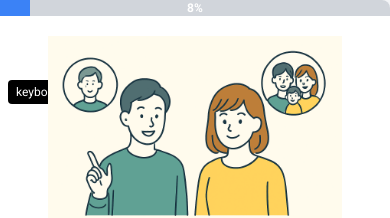
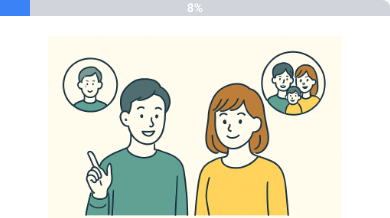
Before and after one commit to HirokiAzuma0420/lifeplansim, a React (Vite) app: page /form in a window 390 px wide. Shown: the top 218 px of the page. Built offline with nearby package versions, Linux system fonts and the light colour scheme; a web font is replaced by a local one.

Commit message:
キーボード表示の時のFloatBox/ProgressBarの固定表示対応Rev4

```diff
--- a/src/pages/FormPage.tsx
+++ b/src/pages/FormPage.tsx
@@ -36,7 +36,7 @@ export default function FormPage() {
         const visualHeight = window.visualViewport.height;
         const layoutHeight = window.innerHeight;
         const delta = layoutHeight - visualHeight;
-        const threshold = 300;
+        const threshold = 150;
 
         if (keyboardTimerRef.current) {
           clearTimeout(keyboardTimerRef.current);
@@ -1341,7 +1341,7 @@ export default function FormPage() {
     function renderFloatingBox(amount: number, shouldShow: boolean, label: string, topClass: string = 'top-[1.5rem]') {
   return (
     <div
-      className={`fixed ${topClass} inset-x-0 z-40 transition-opacity duration-500 ${
+      className={`${isKeyboardOpen ? 'absolute' : 'fixed'} ${topClass} inset-x-0 z-40 transition-opacity duration-500 ${
         shouldShow ? 'opacity-100' : 'opacity-0 pointer-events-none'
       }`}
     >
@@ -1358,10 +1358,9 @@ export default function FormPage() {
 
   return (
     <div className="flex justify-center w-full min-h-screen bg-gray-100">
-      <div className="max-w-md mx-auto bg-white shadow-lg rounded-lg md:max-w-5xl overflow-visible">
+      <div className="max-w-md mx-auto bg-white shadow-lg rounded-lg md:max-w-5xl overflow-visible relative">
         {/* Progress Bar */}
-        {!isKeyboardOpen && (
-          <div className="w-full bg-gray-300 h-4 fixed top-0 left-0 right-0 z-10 rounded-t-lg">
+        <div className={`w-full bg-gray-300 h-4 ${isKeyboardOpen ? 'absolute' : 'fixed'} top-0 left-0 right-0 z-10 rounded-t-lg`}>
             <div
               className="bg-blue-500 h-full transition-all duration-500 ease-out"
               style={{ width: `${progress}%` }}
@@ -1370,16 +1369,13 @@ export default function FormPage() {
               {Math.round(progress)}%
             </div>
           </div>
-        )}
         <div className="h-1"></div>
-        <div className="fixed top-20 left-2 bg-black text-white text-xs px-2 py-1 rounded">
-          keyboard: {isKeyboardOpen ? 'OPEN' : 'CLOSED'}
-        </div>
+
         {!isKeyboardOpen && renderFloatingBox(totalExpenses, currentSectionIndex === sections.indexOf('現在の支出') && totalExpenses > 0, "生活費総額")}
         {!isKeyboardOpen && renderFloatingBox(displayTotalIncome, currentSectionIndex === sections.indexOf('現在の収入') && displayTotalIncome > 0, "年間収入総額")}
         {displayEstimatedNetIncome > 0 && (
           <div
-            className={`fixed top-[5rem] inset-x-0 z-40 transition-opacity duration-500 ${
+            className={`${isKeyboardOpen ? 'absolute' : 'fixed'} top-[5rem] inset-x-0 z-40 transition-opacity duration-500 ${
               currentSectionIndex === sections.indexOf('現在の収入') ? 'opacity-100' : 'opacity-0 pointer-events-none'
             }`}
           >
```
Also changed, not shown: 1 other file (tests, documents, lock files or other folders).
